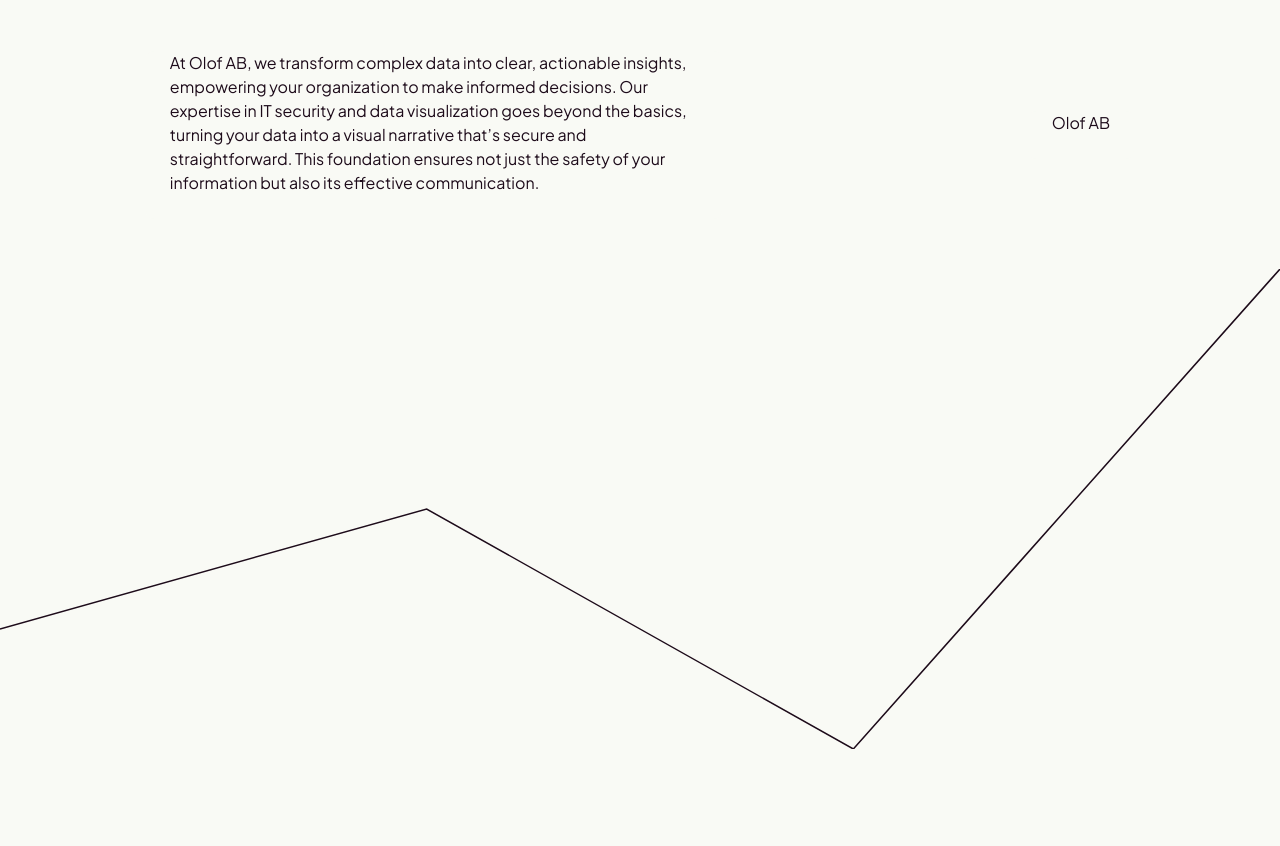
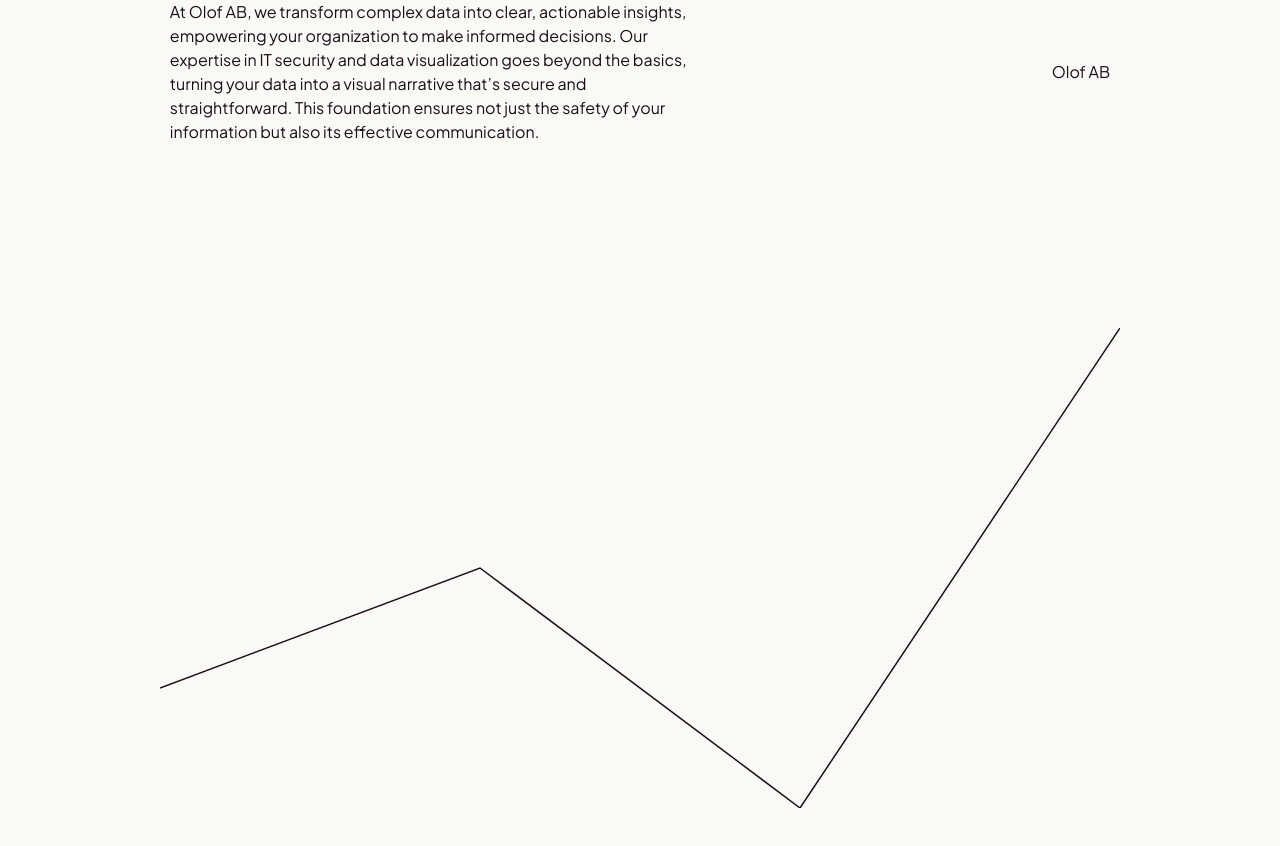
Before and after one commit to Olof-AB/olofab, a SvelteKit app: page / in a window 1280 px wide. Shown: the top 846 px of the page. Before the commit the page ends 800 px from the top, so only its background shows below. Built offline with nearby package versions, Linux system fonts and the light colour scheme.

Commit message:
Added a simple Line Graph

```diff
--- a/src/routes/+page.svelte
+++ b/src/routes/+page.svelte
@@ -37,7 +37,8 @@
     </Card.Content>
   </Card.Root>
 </div>
-<div bind:clientWidth={width} bind:clientHeight={height} class="flex" >
+<div bind:clientWidth={width} bind:clientHeight={height} class="flex m-40" >
   <Line {data} getX={(d) => new Date(d.date)} {width} {height} />
+
 </div>
 </div>
```
